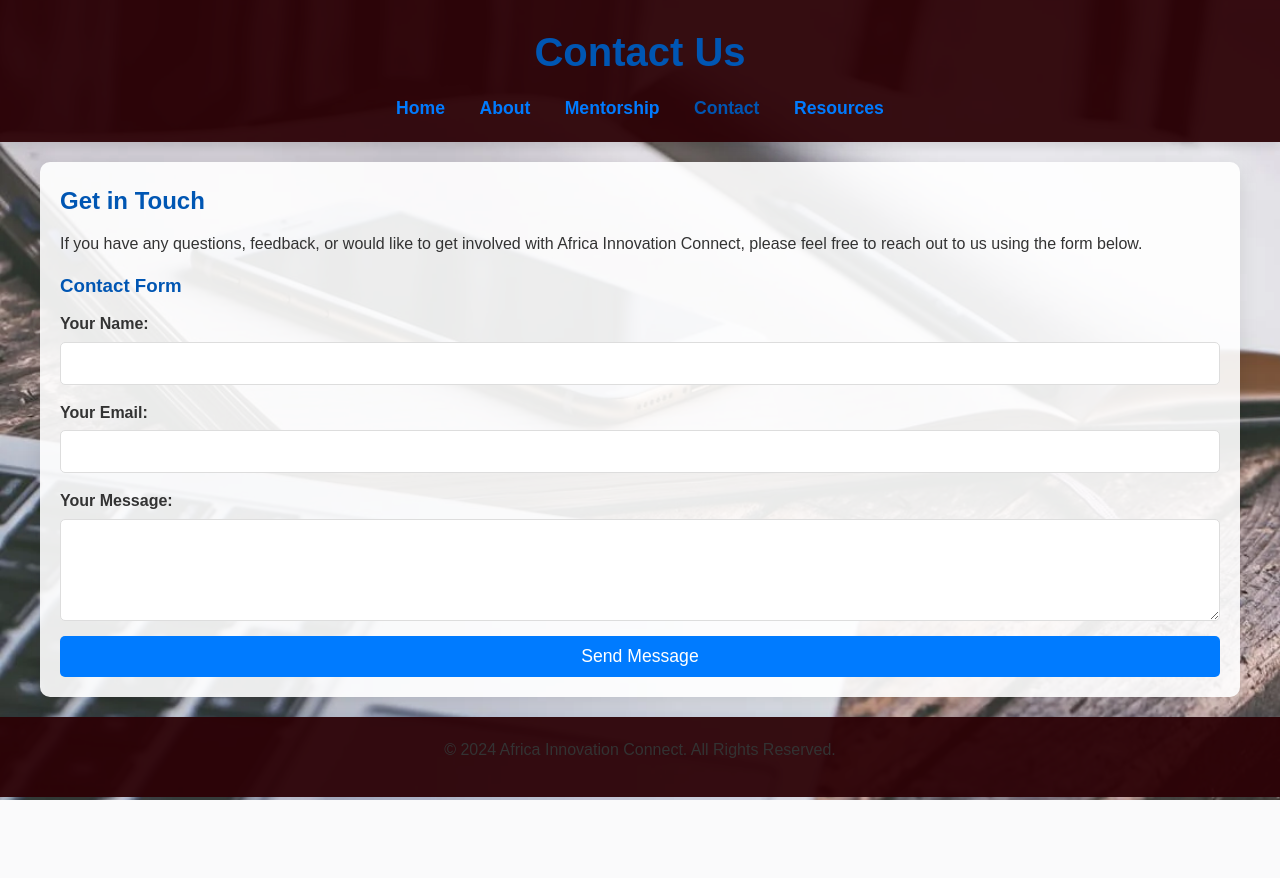
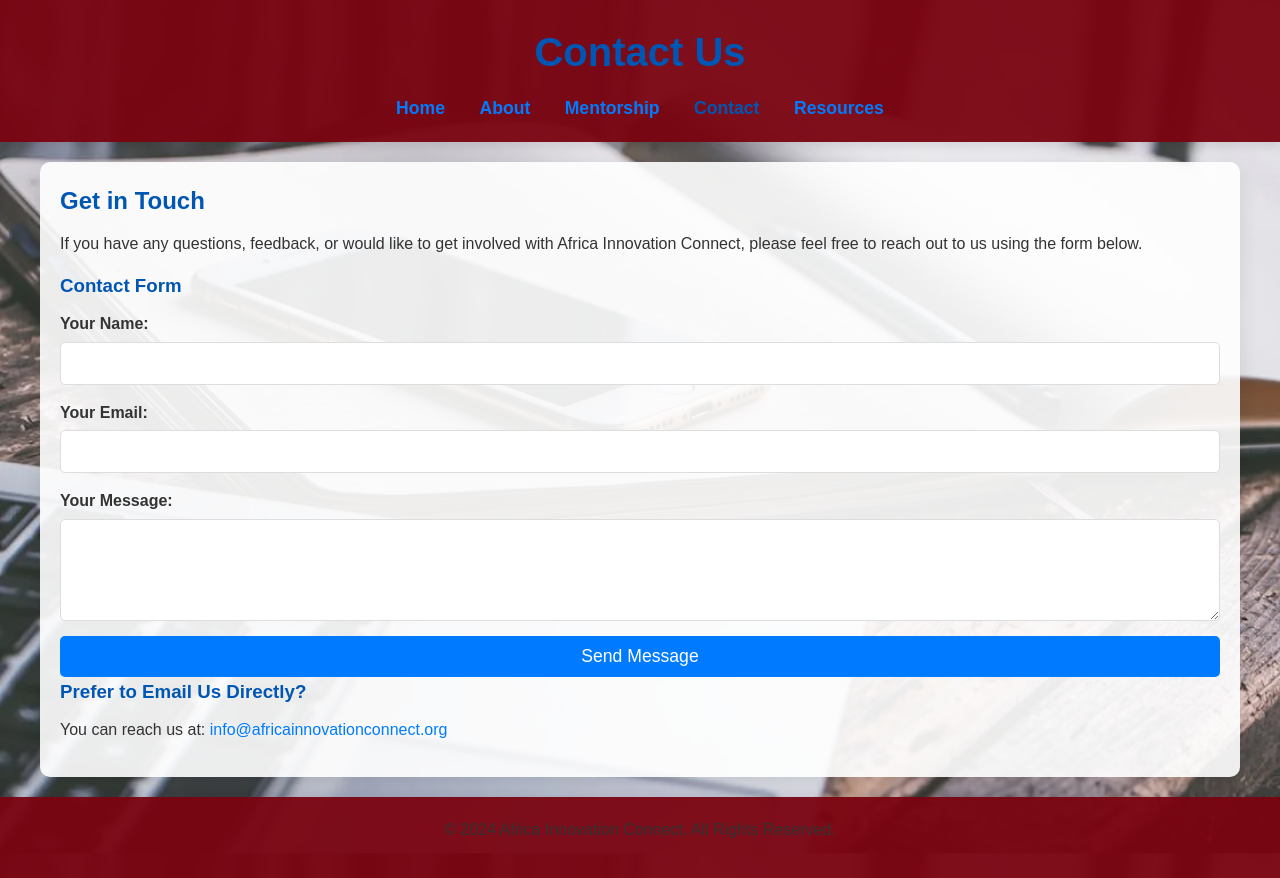
Before and after one commit to carolkasmir/africa-innovation-connect, a Flask app: page /contact in a window 1280 px wide. Before the commit the page ends 800 px from the top, so only its background shows below. Run offline with Flask 3, Linux system fonts and the light colour scheme; some libraries are stand-ins or nearby versions.

Commit message:
second commit to Africa Innovation Connect

```diff
--- a/static/styles.css
+++ b/static/styles.css
@@ -32,7 +32,7 @@
 }
 
 header {
-    background-color: rgba(44, 2, 6, 0.95);
+    background-color: rgba(122, 4, 16, 0.95);
     padding: 20px;
     text-align: center;
     box-shadow: 0 4px 10px rgba(0, 0, 0, 0.1);
@@ -169,8 +169,8 @@
 footer {
     text-align: center;
     padding: 20px;
-    background-color:rgba(44, 2, 6, 0.95) ;
-    box-shadow: 0 -4px 10px rgba(1, 40, 110, 0.1);
+    background-color:rgba(122, 4, 16, 0.95);
+    box-shadow: 0 -4px 10px rgba(2, 16, 43, 0.1);
     position: relative;
     bottom: 0;
     width: 100%;
--- a/templates/contact.html
+++ b/templates/contact.html
@@ -51,6 +51,9 @@
 
                 <button type="submit">Send Message</button>
             </form>
+
+            <h3>Prefer to Email Us Directly?</h3>
+            <p>You can reach us at: <a href="mailto:info@africainnovationconnect.org">info@africainnovationconnect.org</a></p>
         </section>
     </main>
 
```
Also changed, not shown: README.md, requirements.txt (added).
